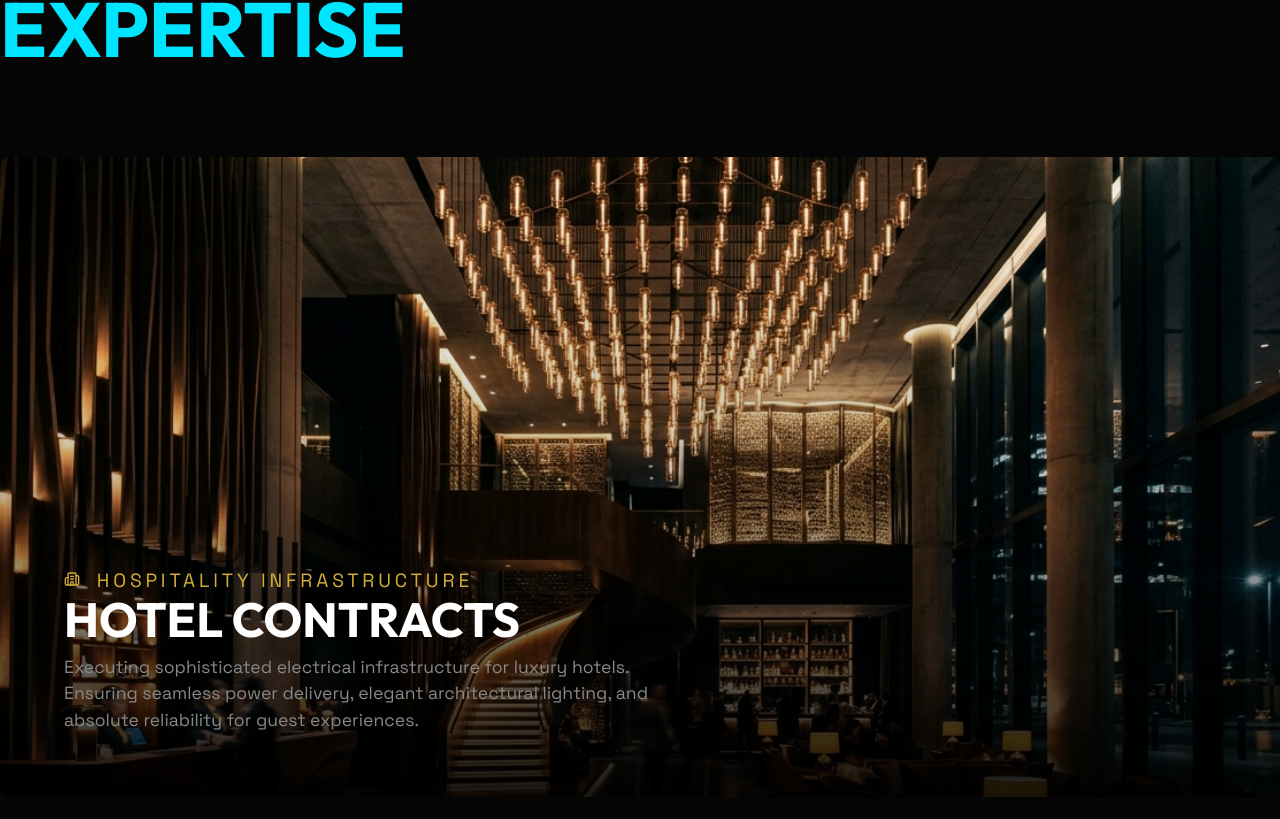
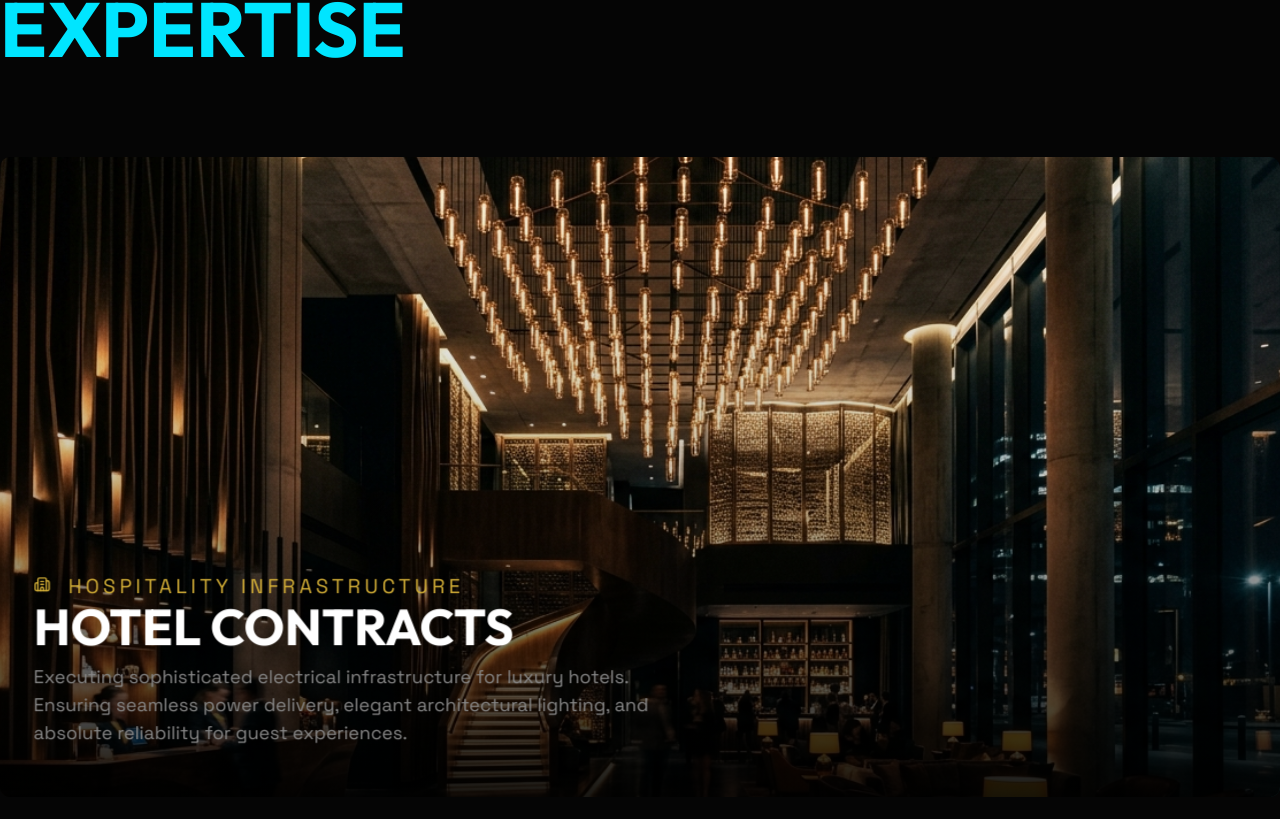
Before and after one commit to aryankatiyar2323/saurabh-portfolio, a React (Vite) app: page / in a window 1280 px wide. Shown: the part 2081-2900 px from the top of the page. Built offline with nearby package versions, Linux system fonts and the light colour scheme.

Commit message:
Fix 3D card tilt clipping bugs to prevent background bleeding

```diff
--- a/src/App.jsx
+++ b/src/App.jsx
@@ -70,6 +70,8 @@ const ProjectItem = ({ src, title, category, description, Icon }) => {
       }}
     >
       <motion.div style={{ rotateX, rotateY, transformStyle: "preserve-3d", width: '100%', height: '100%' }}>
+        {/* Layer 1: Clipped Background and Gradient */}
+        <div className="project-layer-bg">
           <div className="project-image-wrapper">
             <motion.img
               src={src}
@@ -78,14 +80,16 @@ const ProjectItem = ({ src, title, category, description, Icon }) => {
               style={{ y, scale: 1.15 }}
             />
           </div>
-        <div className="project-overlay">
-          <div style={{ transform: "translateZ(60px)", transformStyle: "preserve-3d" }}>
+          <div className="project-overlay"></div>
+        </div>
+
+        {/* Layer 2: 3D Text Content */}
+        <div className="project-content" style={{ transform: "translateZ(60px)" }}>
           <span className="project-category"><Icon size={16} style={{display:'inline', marginRight:'8px'}}/> {category}</span>
           <h3 className="project-title">{title}</h3>
           <p style={{ color: 'var(--text-secondary)', maxWidth: '600px', fontSize: '1.1rem', lineHeight: '1.5' }}>
             {description}
           </p>
-          </div>
         </div>
       </motion.div>
     </motion.div>
--- a/src/index.css
+++ b/src/index.css
@@ -277,8 +277,21 @@ h1, h2, h3, h4, h5, h6 {
   position: relative;
   width: 100%;
   height: 80vh;
+}
+.project-layer-bg {
+  position: absolute;
+  inset: 0;
   overflow: hidden;
   border-radius: 10px;
+}
+.project-content {
+  position: absolute;
+  inset: 0;
+  display: flex;
+  flex-direction: column;
+  justify-content: flex-end;
+  padding: 4rem;
+  z-index: 2;
 }
 .project-image-wrapper {
   position: absolute;
@@ -299,10 +312,6 @@ h1, h2, h3, h4, h5, h6 {
   width: 100%;
   height: 100%;
   background: linear-gradient(to top, rgba(0,0,0,0.9) 0%, rgba(0,0,0,0.2) 50%, transparent 100%);
-  display: flex;
-  flex-direction: column;
-  justify-content: flex-end;
-  padding: 4rem;
   z-index: 1;
 }
 .light-mode .project-overlay {
@@ -475,7 +484,7 @@ h1, h2, h3, h4, h5, h6 {
   .project-item {
     height: 60vh;
   }
-  .project-overlay {
+  .project-content {
     padding: 2rem;
   }
   .whatsapp-float {
```
Lines whose indentation alone changed are shown as unchanged.
